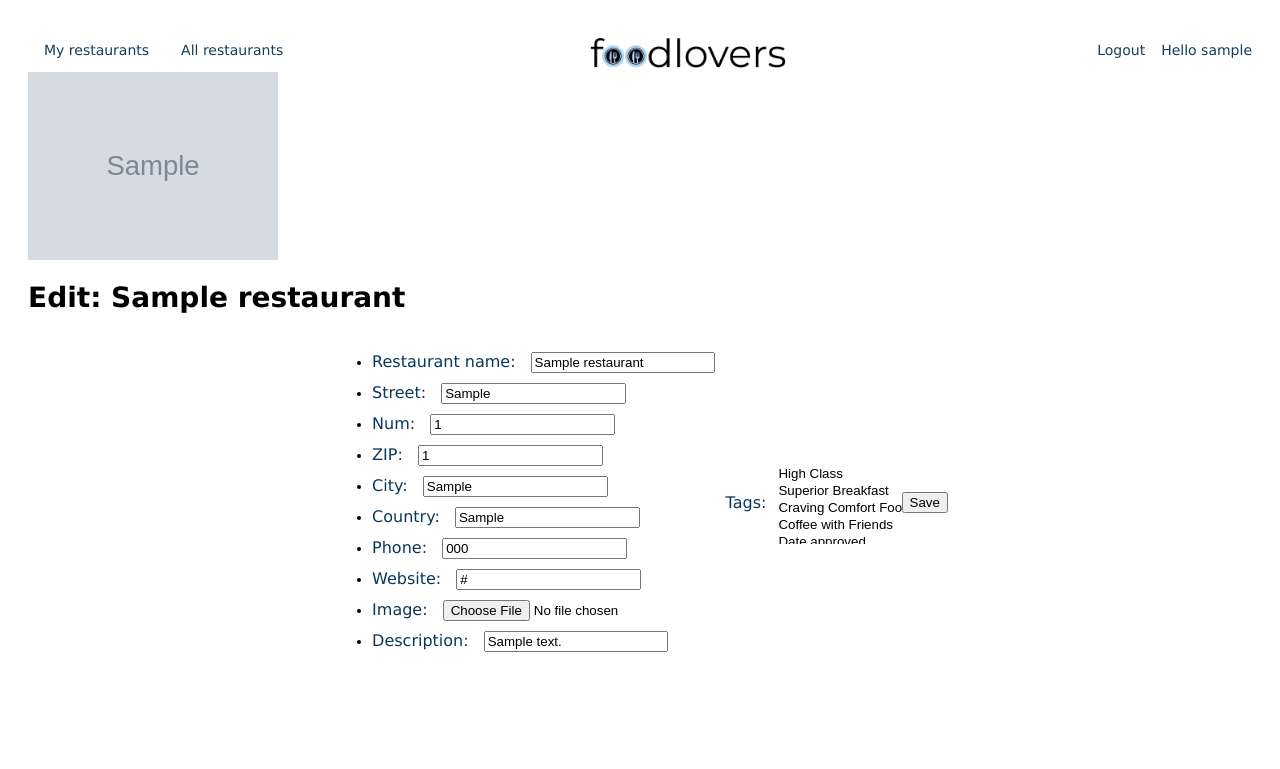
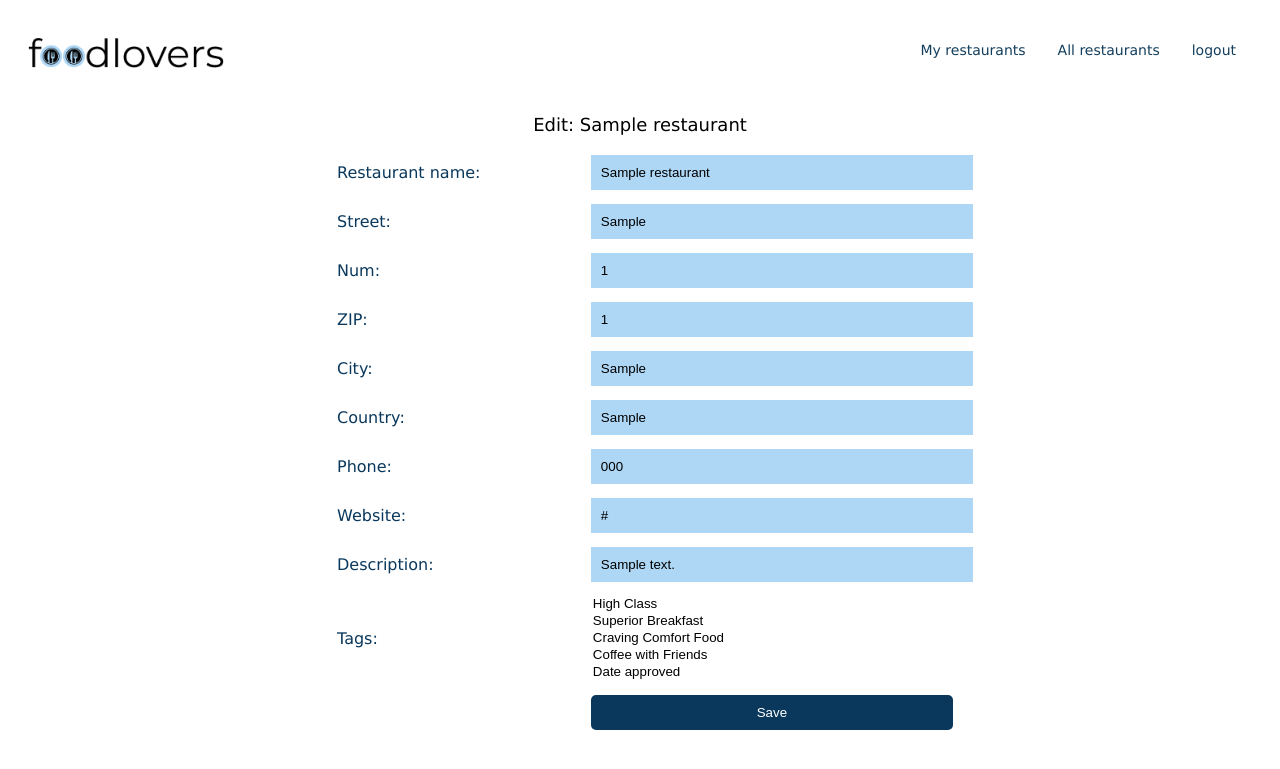
Before and after one commit to ironhack-foodlovers/foodlovers, a Node server app: page /all/edit/600000000000000000000001 in a window 1280 px wide. Shown: the top 769 px of the page. Run offline with Node 20, Linux system fonts and the light colour scheme; a user stored in the database is signed in; tables that the repository leaves empty hold one stand-in row (values such as "Sample post"); grey boxes marked "Sample" are stand-in pictures; some libraries are stand-ins or nearby versions.

Commit message:
styling finished

```diff
--- a/public/stylesheets/style.css
+++ b/public/stylesheets/style.css
@@ -311,19 +369,26 @@ border-radius: 5px;
 .mapboxgl-popup {
   max-width: 200px;
 }
+
+
 /* Map styling END */
 
 
 
 
-/* Form Styling START */
-
+/* Form Styling START especiall login. signup, edit and add */
 .container-add{
   display: flex;
-  justify-content: stretch;
-  align-items: flex-start;
+  flex-direction: row;
+  justify-content: center;
+  align-items:center;
   padding: 30px 0px 0px 0px;
+}
 
+.editH1{
+  font-size: 18px;
+  font-weight: 100;
+  text-align: center;
 }
 
 .add-form{
@@ -340,10 +405,44 @@ label{
 
 input{
   margin: 5px 10px 5px 10px;
+  width: 100%;
+  border: none;
+  background-color: #AED7F5;
+  padding: 10px;
+}
+
+table{
   width: 50%;
 }
 
 
+table select {
+  height: 100px;
+}
+
+.login-row{
+  margin-top: 10px;
+}
 
 
+.sendToBtn{
+  background-color: #0A385C;
+color: white;
+padding: 10px;
+border: none;
+border-radius: 5px;
+margin-top: 15px;
+width: 100%;
+margin: 5px 10px 5px 10px;
+}
 /* Form Styling END */
+
+/* login and signup styling START */
+.login-header{
+  font-size: 32px;
+  font-weight: 600;
+  color: #0A385C;
+  margin: 50px;
+}
+
+/* login and signup styling END */
--- a/routes/auth.routes.js
+++ b/routes/auth.routes.js
@@ -56,7 +56,7 @@ router.post("/signup", isLoggedOut, (req, res, next) => {
 
           req.login(createdUser, function(err) {
             if (err) { return next(err); }
-            return res.redirect('/my-restaurants');
+            return res.redirect('/all');
           });
 
         })
--- a/routes/index.routes.js
+++ b/routes/index.routes.js
@@ -1,9 +1,12 @@
 const router = require("express").Router();
+
 
 
 /* GET home page */
 router.get("/", (req, res, next) => {
-  res.render("index");
+
+  const user = req.user
+  res.render("index", {user: user});
 
 
 });
--- a/routes/restaurants.routes.js
+++ b/routes/restaurants.routes.js
@@ -266,6 +266,7 @@ if(!user.restaurants.includes(restaurantId)) {
         },)
         .then((updatedUser)=>{
             res.redirect('/all')
+            console.log("ADDED TO FAVOROTES")
         })
         .catch(err => {
             next(err)
--- a/views/layout.hbs
+++ b/views/layout.hbs
@@ -15,6 +15,27 @@
 
    <body>
 
+      <ul id="ul-layout">
+
+<div class="navbar-left">
+  <li> <img class="logo" id="img-index"src="/images/logo.png " style="margin-right: 20px;" onclick="window.location.href = '/';" alt="logo"></img></li>
+  </div>
+
+<div class="navbar-right">
+
+{{#if user}}
+{{#with user}}
+  <li class="il-layout"><a href="/my-restaurants" >My restaurants</a></li>
+  <li class="il-layout"><a href="/all">All restaurants</a></li>
+   <li class="il-layout"><a href="/logout">logout</a></li>
+ {{/with}}
+ {{else}}
+ <li class="il-layout"><a href="/login">Login</a></li>
+ <li class="il-layout"><a href="/signup" >Signup</a></li>
+{{/if}}
+</div>
+</ul>
+
       {{{body}}}
 
    </body>
--- a/views/restaurants/edit-restaurant.hbs
+++ b/views/restaurants/edit-restaurant.hbs
@@ -1,86 +1,72 @@
 
-<ul id="ul-layout">
- <div class="navbar-left">
-  <li class="il-layout"><a href="/my-restaurants">My restaurants</a></li>
-  <li class="il-layout"><a href="/all">All restaurants</a></li>
-</div>
-
-<div class="navbar-center">
-  <li> <img class="logo" src="/images/logo.png " alt="logo"></img></li>
-  </div>
-
-<div class="navbar-right">
- <li class="il-layout"><a href="/logout">Logout </a></li>
-  <li class="il-layout"> {{#with user}}<p>Hello {{username}}</p>{{/with}}</li>
-</div>
-</ul>
 
 
 {{#with restaurant}}
 
-{{!-- Display Image --}}
-<img src="{{imageUrl}}" class="restaurant-img" alt="{{name}}">
 
-<h1>Edit: {{name}}</h1>
 
-<form action="/all/edit/{{_id}}" method="POST" enctype="multipart/form-data">
-    <ul>
-        <li>
-            <label for="">Restaurant name: </label>
-            <input type="text" name="name" value="{{name}}">
-        </li>
-        <li>
-            <label for="">Street: </label>
-            <input type="text" name="street" value="{{street}}">
-        </li>
-        <li>
-            <label for="">Num: </label>
-            <input type="number" name="houseNumber" value="{{houseNumber}}">
-        </li>
-        <li>
-            <label for="">ZIP: </label>
-            <input type="text" name="zipCode" value="{{zipCode}}">
-        </li>
-        <li>
-            <label for="">City: </label>
-            <input type="text" name="city" value="{{city}}">
-        </li>
-        <li>
-            <label for="">Country: </label>
-            <input type="text" name="country" value="{{country}}">
-        </li>
-        <li>
-            <label for="">Phone: </label>
-            <input type="text" name="telephone" value="{{telephone}}">
-        </li>
-        <li>
-            <label for="">Website: </label>
-            <input type="url" name="url" value="{{url}}">
-        </li>
-        <li>
-            <label for="">Image: </label>
-            <input type="file" name="imageUrl">
-            {{!-- The two hidden values are needed to store the current imageUrl and publichImageId for deleting
-            the image in cloudinary, which will be replaced by the new image --}}
-            <input type="text" name="existingImage" hidden value="{{imageUrl}}">
-            <input type="text" name="existingPublicImageId" hidden value="{{publicImageId}}">
 
-        </li>
-        <li>
-            <label for="">Description: </label>
-            <input type="text" name="description"value="{{description}}">
-        </li>
-    </ul>
+<div class="container-add"></div>
+  <h1 class="editH1">Edit: {{name}}</h1>
+<form action="/all/edit/{{_id}}" method="POST">
+   <table class="add-form">
+
+        <tr>
+         <td>  <label for="">Restaurant name: </label>	</td>
+         <td> <input type="text" name="name" value="{{name}}"></td>
+        </tr>
+        <tr>
+           <td><label for="">Street: </label>	</td>
+           <td><input type="text" name="street" value="{{street}}"></td>
+        </tr>
+        <tr>
+          <td> <label for="">Num: </label>	</td>
+          <td>  <input type="number" name="houseNumber" value="{{houseNumber}}"></td>
+        </tr>
+        <tr>
+          <td><label for="">ZIP: </label></td>
+           <td><input type="text" name="zipCode" value="{{zipCode}}"></td>
+        </tr>
+        <tr>
+           <td><label for="">City: </label>	</td>
+           <td><input type="text" name="city" value="{{city}}" required></td>
+        </tr>
+        <tr>
+           <td><label for="">Country: </label>	</td>
+           <td><input type="text" name="country" value="{{country}}"></td>
+        </tr>
+        <tr>
+           <td> <label for="">Phone: </label>
+           <td> <input type="text" name="telephone" value="{{telephone}}">
+        </tr>
+        <tr>
+          <td>  <label for="">Website: </label>	</td>
+          <td><input type="url" name="url" value="{{url}}"></td>
+        </tr>
+
+        <tr>
+           <td><label for="">Description: </label>	</td>
+           <td> <input type="text" name="description"value="{{description}}"></td>
+        </tr>
+
 
     {{/with}}
 
-
-    <label for="">Tags: </label>
-        <select name="tags"  multiple>
+<tr>
+    <td><label for="">Tags: </label>	</td>
+     <td><select name="tags"  multiple>
 {{#each newTags}}
 <option>{{name}}</option>
 {{/each}}
-</select>
+</select> </td>
+</tr>
 
-	<button type="submit">Save</button>
+<tr>
+    <td></td>
+<td>
+	<button class="sendToBtn" type="submit">Save</button>
+</td>
+    </tr>
 </form>
+</table>
+</div>
```
Also changed, not shown: other parts of public/stylesheets/style.css (+63 -5 lines), views/auth/login.hbs (+23 -19 lines), views/auth/signup.hbs (+21 -19 lines), views/index.hbs (+5 -17 lines), views/restaurants/add-restaurant.hbs (+4 -25 lines), views/restaurants/all.hbs (+3 -20 lines), views/restaurants/my-restaurants.hbs (+5 -17 lines), public/stylesheets/public/images/restaurant.jpg (added), 1 other file.
